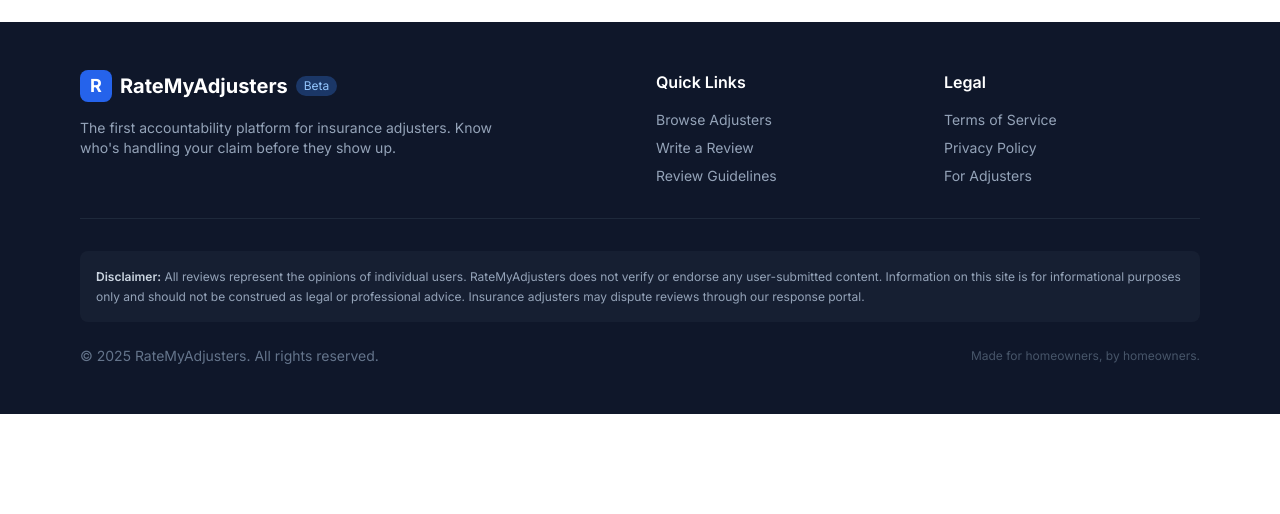
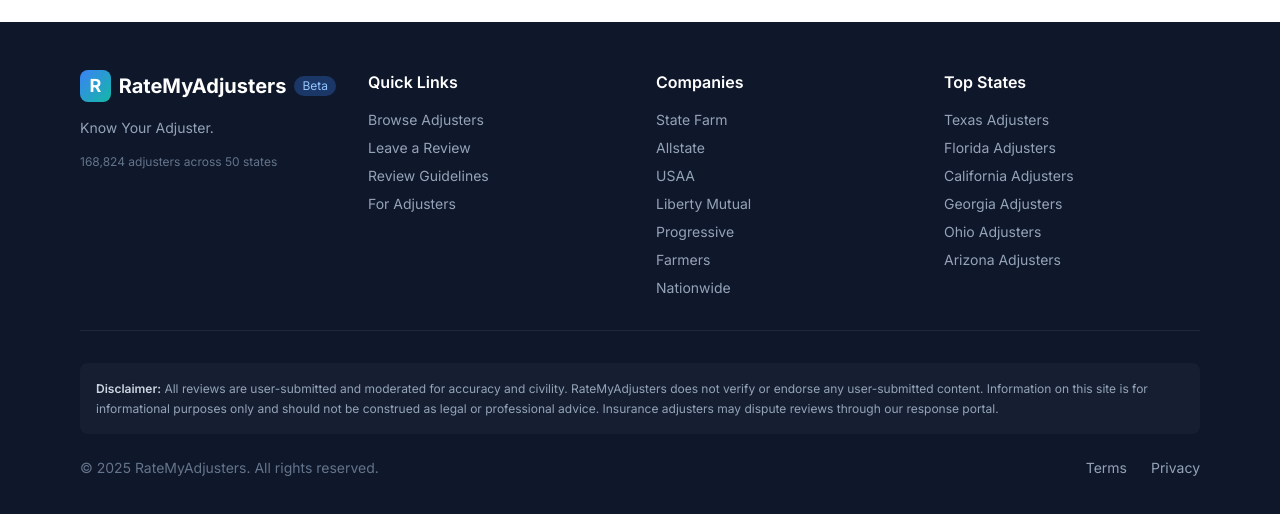
Before and after one commit to RateMyAdjusters/ratemyadjusters, a Next.js app in the folder ratemyadjusters/: page / in a window 1280 px wide. Shown: the part 4580-5094 px from the top of the page. Before the commit the page ends 4994 px from the top, so only its background shows below. Built offline with nearby package versions, Linux system fonts and the light colour scheme; no server answers.

Commit message:
Update Footer.tsx

```diff
--- a/ratemyadjusters/components/Footer.tsx
+++ b/ratemyadjusters/components/Footer.tsx
@@ -1,23 +1,44 @@
 import Link from 'next/link'
 
 export default function Footer() {
+  const companies = [
+    { name: 'State Farm', slug: 'state-farm' },
+    { name: 'Allstate', slug: 'allstate' },
+    { name: 'USAA', slug: 'usaa' },
+    { name: 'Liberty Mutual', slug: 'liberty-mutual' },
+    { name: 'Progressive', slug: 'progressive' },
+    { name: 'Farmers', slug: 'farmers' },
+    { name: 'Nationwide', slug: 'nationwide' },
+  ]
+
+  const states = [
+    { name: 'Texas', abbr: 'TX' },
+    { name: 'Florida', abbr: 'FL' },
+    { name: 'California', abbr: 'CA' },
+    { name: 'Georgia', abbr: 'GA' },
+    { name: 'Ohio', abbr: 'OH' },
+    { name: 'Arizona', abbr: 'AZ' },
+  ]
+
   return (
     <footer className="bg-slate-900 text-white">
       <div className="max-w-6xl mx-auto px-4 py-12">
         {/* Main Footer */}
         <div className="grid md:grid-cols-4 gap-8 mb-8">
           {/* Brand */}
-          <div className="md:col-span-2">
+          <div>
             <div className="flex items-center gap-2 mb-4">
-              <div className="w-8 h-8 bg-blue-600 rounded-lg flex items-center justify-center">
+              <div className="w-8 h-8 bg-gradient-to-br from-blue-500 to-teal-500 rounded-lg flex items-center justify-center">
                 <span className="text-white font-bold text-lg">R</span>
               </div>
               <span className="font-bold text-xl">RateMyAdjusters</span>
               <span className="text-xs bg-blue-500/30 text-blue-300 px-2 py-0.5 rounded-full">Beta</span>
             </div>
-            <p className="text-slate-400 text-sm max-w-md">
-              The first accountability platform for insurance adjusters.
-              Know who's handling your claim before they show up.
+            <p className="text-slate-400 text-sm mb-4">
+              Know Your Adjuster.
+            </p>
+            <p className="text-slate-500 text-xs">
+              168,824 adjusters across 50 states
             </p>
           </div>
 
@@ -32,29 +53,12 @@ export default function Footer() {
               </li>
               <li>
                 <Link href="/review" className="text-slate-400 hover:text-white transition-colors">
-                  Write a Review
+                  Leave a Review
                 </Link>
               </li>
               <li>
                 <Link href="/review-guidelines" className="text-slate-400 hover:text-white transition-colors">
                   Review Guidelines
-                </Link>
-              </li>
-            </ul>
-          </div>
-
-          {/* Legal */}
-          <div>
-            <h4 className="font-semibold mb-4 text-white">Legal</h4>
-            <ul className="space-y-2 text-sm">
-              <li>
-                <Link href="/terms" className="text-slate-400 hover:text-white transition-colors">
-                  Terms of Service
-                </Link>
-              </li>
-              <li>
-                <Link href="/privacy" className="text-slate-400 hover:text-white transition-colors">
-                  Privacy Policy
                 </Link>
               </li>
               <li>
@@ -64,6 +68,40 @@ export default function Footer() {
               </li>
             </ul>
           </div>
+
+          {/* Companies */}
+          <div>
+            <h4 className="font-semibold mb-4 text-white">Companies</h4>
+            <ul className="space-y-2 text-sm">
+              {companies.map((company) => (
+                <li key={company.slug}>
+                  <Link
+                    href={`/company/${company.slug}`}
+                    className="text-slate-400 hover:text-white transition-colors"
+                  >
+                    {company.name}
+                  </Link>
+                </li>
+              ))}
+            </ul>
+          </div>
+
+          {/* Top States */}
+          <div>
+            <h4 className="font-semibold mb-4 text-white">Top States</h4>
+            <ul className="space-y-2 text-sm">
+              {states.map((state) => (
+                <li key={state.abbr}>
+                  <Link
+                    href={`/search?state=${state.abbr}`}
+                    className="text-slate-400 hover:text-white transition-colors"
+                  >
+                    {state.name} Adjusters
+                  </Link>
+                </li>
+              ))}
+            </ul>
+          </div>
         </div>
 
         {/* Divider */}
@@ -71,18 +109,23 @@ export default function Footer() {
           {/* Disclaimer */}
           <div className="bg-slate-800/50 rounded-lg p-4 mb-6">
             <p className="text-slate-400 text-xs leading-relaxed">
-              <span className="font-semibold text-slate-300">Disclaimer:</span> All reviews represent the opinions of individual users. RateMyAdjusters does not verify or endorse any user-submitted content. Information on this site is for informational purposes only and should not be construed as legal or professional advice. Insurance adjusters may dispute reviews through our response portal.
+              <span className="font-semibold text-slate-300">Disclaimer:</span> All reviews are user-submitted and moderated for accuracy and civility. RateMyAdjusters does not verify or endorse any user-submitted content. Information on this site is for informational purposes only and should not be construed as legal or professional advice. Insurance adjusters may dispute reviews through our response portal.
             </p>
           </div>
 
-          {/* Copyright */}
+          {/* Bottom Row */}
           <div className="flex flex-col sm:flex-row justify-between items-center gap-4">
             <p className="text-slate-500 text-sm">
               © {new Date().getFullYear()} RateMyAdjusters. All rights reserved.
             </p>
-            <p className="text-slate-600 text-xs">
-              Made for homeowners, by homeowners.
-            </p>
+            <div className="flex gap-6 text-sm">
+              <Link href="/terms" className="text-slate-400 hover:text-white transition-colors">
+                Terms
+              </Link>
+              <Link href="/privacy" className="text-slate-400 hover:text-white transition-colors">
+                Privacy
+              </Link>
+            </div>
           </div>
         </div>
       </div>
```
